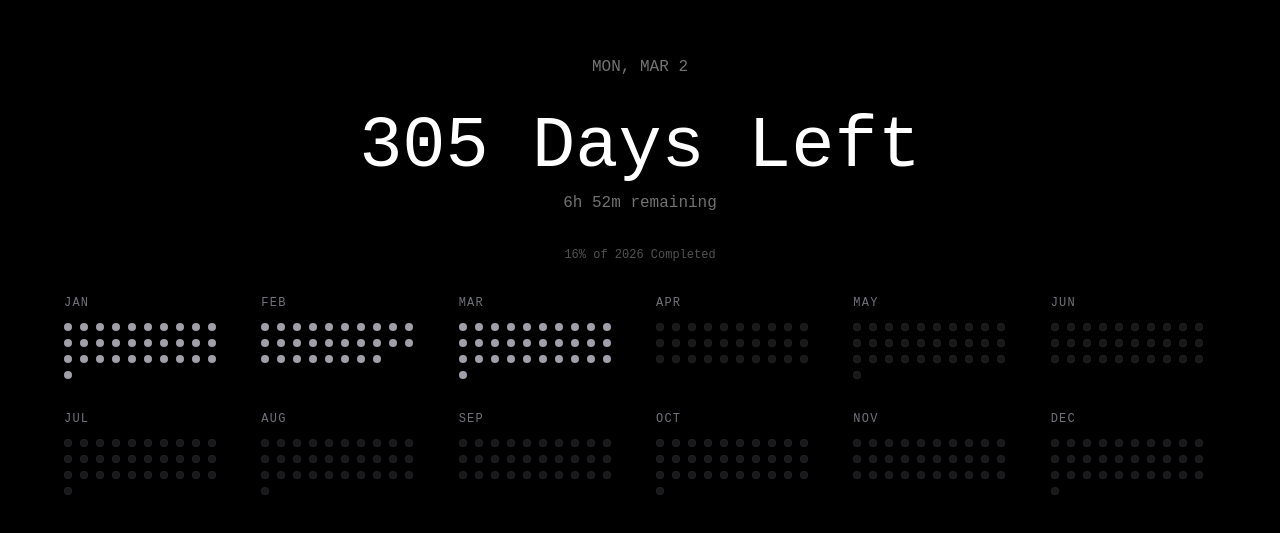
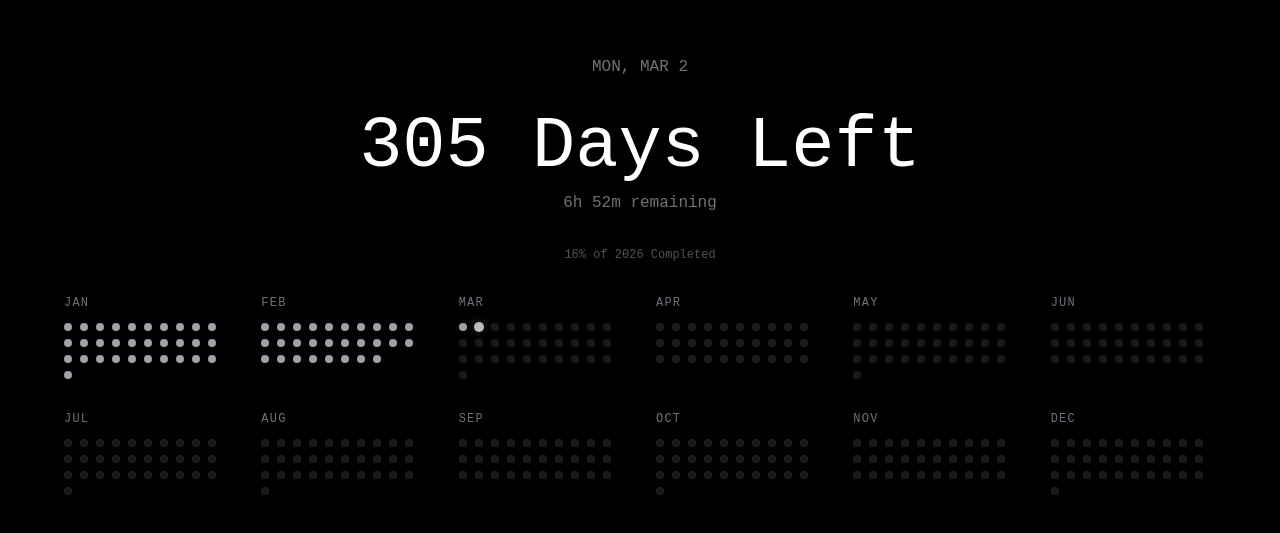
Before and after one commit to aryanpatel99/Solace, a React (Vite) app: page / in a window 1280 px wide. Shown: the part 125-658 px from the top of the page. Built offline with nearby package versions, Linux system fonts and the light colour scheme; a web font is replaced by a local one.

Commit message:
feat: update DotCalendar to use accurate date comparison for status; enhance TooltipDot with animation for today's dot

```diff
--- a/src/components/DotCalendar.tsx
+++ b/src/components/DotCalendar.tsx
@@ -15,19 +15,28 @@ export default function DotCalendar({
   currentDay,
 }: DotCalendarProps) {
   const monthGrid = useMemo(() => {
+     const today = new Date();
+      today.setHours(0, 0, 0, 0); // normalize to midnight for accurate comparison
+
     return MONTHS.map((monthName, monthIndex) => {
       const totalDays = getDaysInMonth(year, monthIndex);
-
       const days = Array.from({ length: totalDays }, (_, i) => {
         const dayNumber = i + 1;
 
+        const dotDate = new Date(year, monthIndex, dayNumber);
+        dotDate.setHours(0, 0, 0, 0);
+
         let status: DotStatus = "future";
 
-        if (monthIndex < currentMonth) status = "passed";
-        else if (monthIndex === currentMonth) {
-          if (dayNumber < currentDay) status = "passed";
-          else if (dayNumber === currentDay) status = "today";
-        }
+        // if (monthIndex < currentMonth) status = "passed";
+        // else if (monthIndex === currentMonth) {
+        //   if (dayNumber < currentDay) status = "passed";
+        //   else if (dayNumber === currentDay) status = "today";
+        // }
+
+        if (dotDate < today) status = "passed";
+        else if (dotDate.getTime() === today.getTime())
+          status = "today";
 
         return {
           id: `${monthIndex}-${dayNumber}`,
--- a/src/components/TooltipDot.tsx
+++ b/src/components/TooltipDot.tsx
@@ -14,7 +14,7 @@ export default function TooltipDot({status, dateLabel}: TooltipDotProps) {
     if(status === "passed") {
         color = "bg-zinc-400";
     }else if(status === "today") {
-        color = "bg-white scale-125 shadow-[0_0_8px_rgba(255,255,255,0.3)]";
+        color = "bg-white scale-125 shadow-[0_0_8px_rgba(255,255,255,0.3)] animate-pulse";
     }else {
         color = "bg-zinc-900 border border-zinc-800/60";
     }
```
